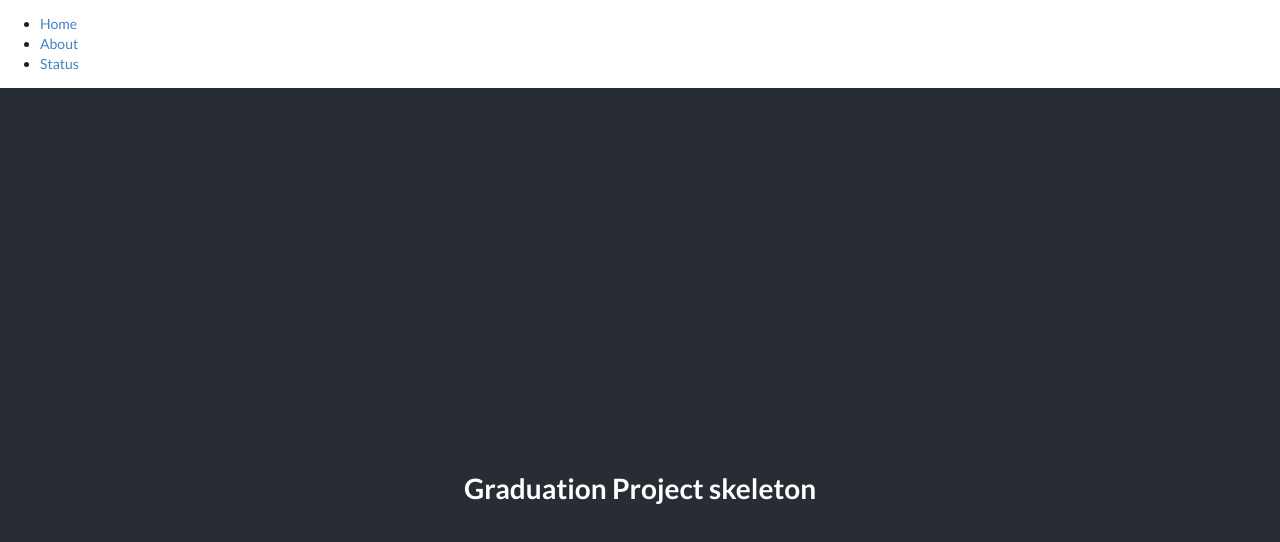
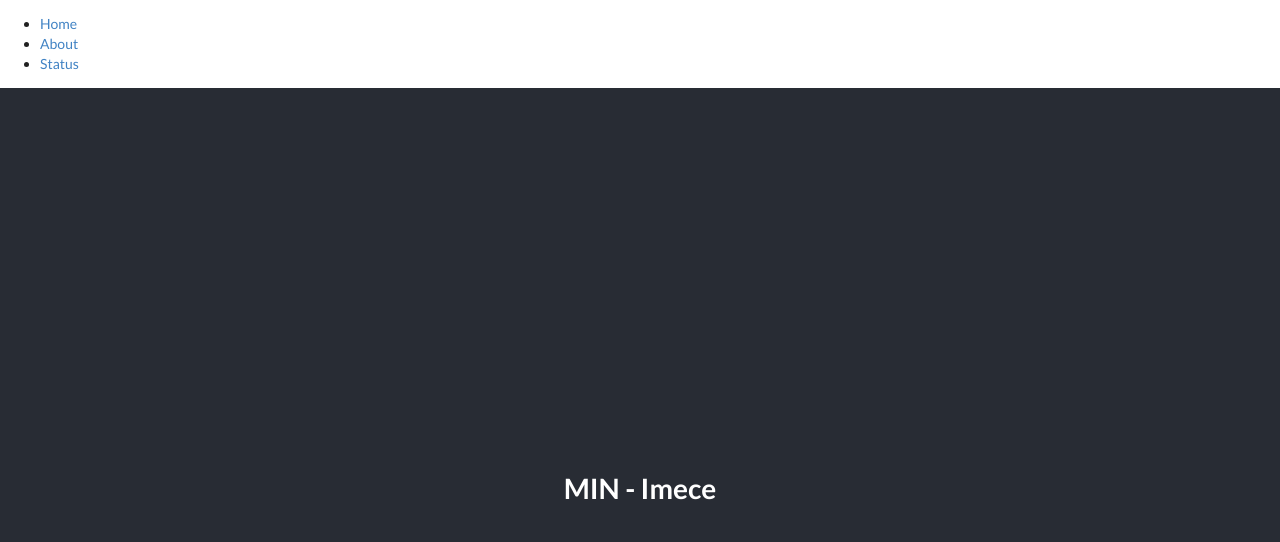
Before and after one commit to CodeYourFuture/scot-min-imece, a React app in the folder client/: page / in a window 1280 px wide. Built offline with nearby package versions, Linux system fonts and the light colour scheme.

Commit message:
Update project title in client

```diff
--- a/client/public/index.html
+++ b/client/public/index.html
@@ -5,7 +5,7 @@
     <meta charset="utf-8">
     <meta name="viewport" content="width=device-width, initial-scale=1, shrink-to-fit=no">
 
-    <title>Hello, Graduation Projects!</title>
+    <title>MIN - Imece</title>
   </head>
   <body>
     <div id="root"></div>
--- a/client/src/components/Home.js
+++ b/client/src/components/Home.js
@@ -5,7 +5,7 @@ const Home = () => {
   return (
     <div>
       <header className="home-header">
-        <h1>Graduation Project skeleton</h1>
+        <h1>MIN - Imece</h1>
       </header>
     </div>
   );
```
